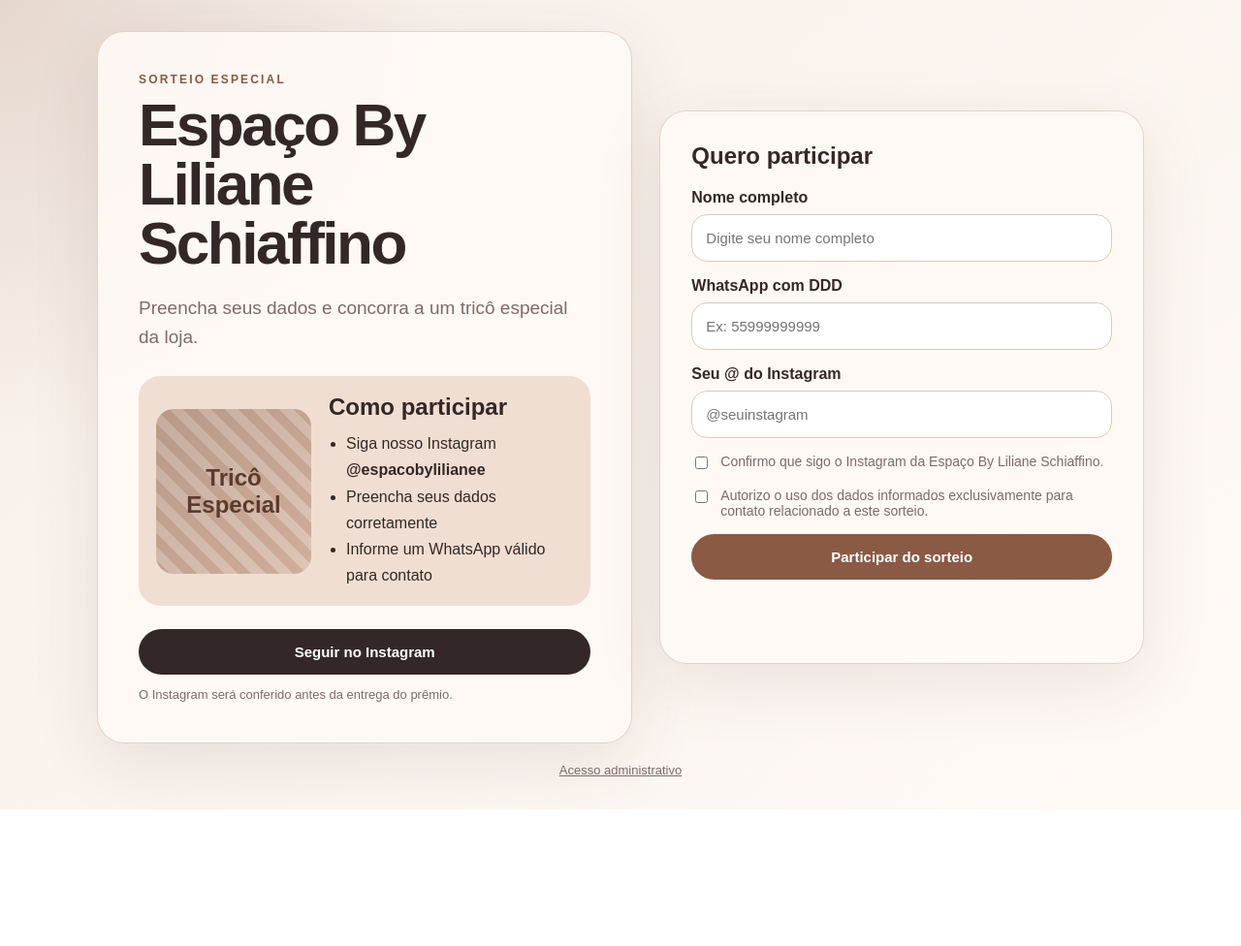
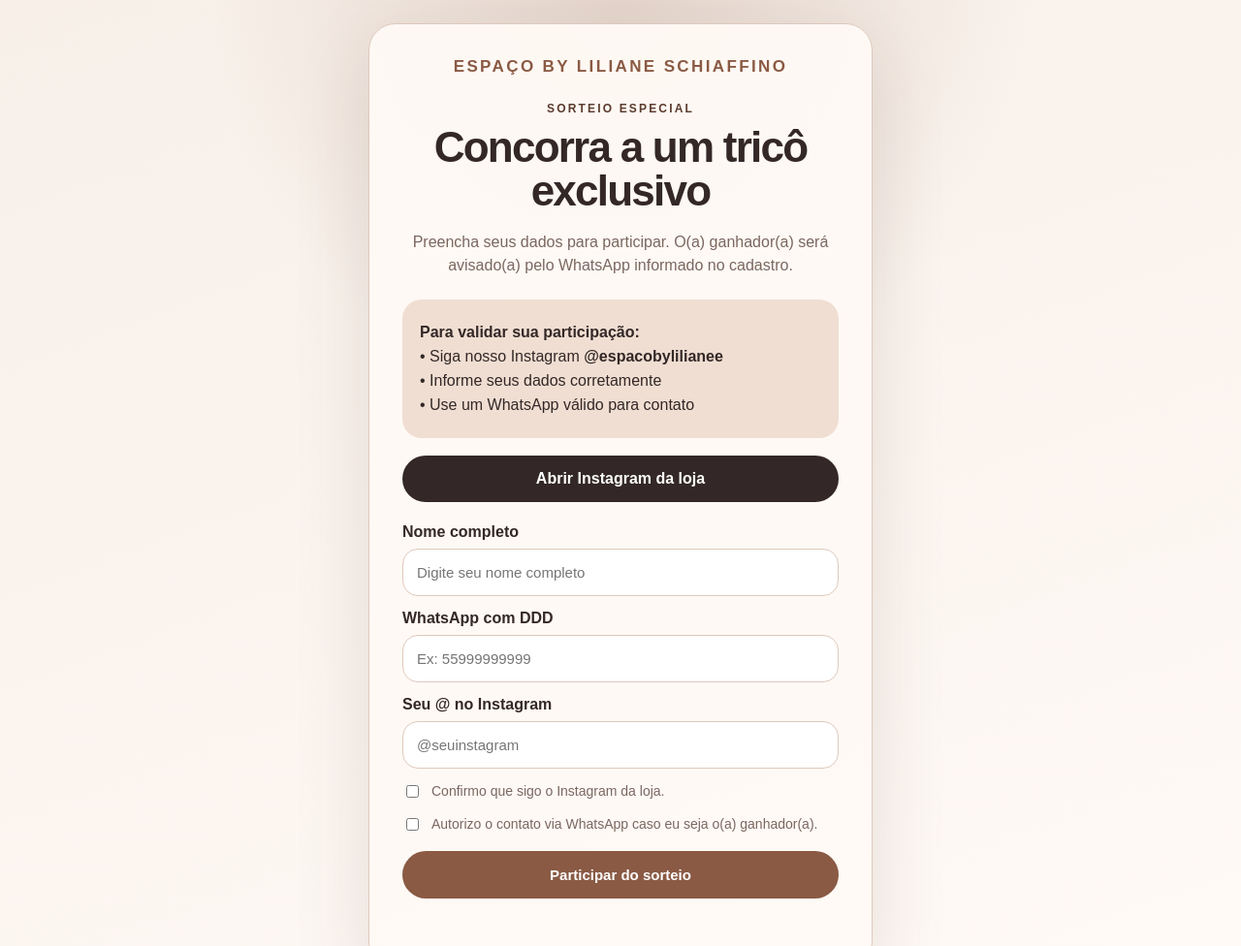
Before and after one commit to fabianofagundes05-hub/sorteio-espaco-liliane, a website: page index.html in a window 1280 px wide. Shown: the top 976 px of the page at 97% size. Before the commit the page ends 835 px from the top, so only its background shows below. Drawn offline with Linux system fonts and the light colour scheme.

Commit message:
Add files via upload

```diff
--- a/index.html
+++ b/index.html
@@ -4,79 +4,70 @@
   <meta charset="UTF-8" />
   <meta name="viewport" content="width=device-width, initial-scale=1.0" />
   <title>Sorteio | Espaço By Liliane Schiaffino</title>
-  <meta name="description" content="Participe do sorteio da Espaço By Liliane Schiaffino e concorra a um tricô especial." />
+  <meta name="description" content="Participe do sorteio da Espaço By Liliane Schiaffino." />
   <link rel="stylesheet" href="style.css" />
 </head>
 <body>
   <main class="page">
-    <section class="hero">
-      <div class="hero__content">
-        <p class="eyebrow">Sorteio Especial</p>
-        <h1>Espaço By Liliane Schiaffino</h1>
-        <p class="lead">
-          Preencha seus dados e concorra a um tricô especial da loja.
-        </p>
+    <section class="card">
+      <div class="logo">Espaço By Liliane Schiaffino</div>
 
-        <div class="prize-card">
-          <div class="prize-card__image">
-            <span>Tricô<br>Especial</span>
-          </div>
-          <div>
-            <h2>Como participar</h2>
-            <ul>
-              <li>Siga nosso Instagram <strong>@espacobylilianee</strong></li>
-              <li>Preencha seus dados corretamente</li>
-              <li>Informe um WhatsApp válido para contato</li>
-            </ul>
-          </div>
-        </div>
+      <p class="tag">Sorteio Especial</p>
 
-        <a class="instagram-button" href="https://www.instagram.com/espacobylilianee/" target="_blank" rel="noopener">
-          Seguir no Instagram
-        </a>
+      <h1>Concorra a um tricô exclusivo</h1>
 
-        <p class="note">
-          O Instagram será conferido antes da entrega do prêmio.
-        </p>
+      <p class="description">
+        Preencha seus dados para participar. O(a) ganhador(a) será avisado(a)
+        pelo WhatsApp informado no cadastro.
+      </p>
+
+      <div class="rules">
+        <p><strong>Para validar sua participação:</strong></p>
+        <p>• Siga nosso Instagram <strong>@espacobylilianee</strong></p>
+        <p>• Informe seus dados corretamente</p>
+        <p>• Use um WhatsApp válido para contato</p>
       </div>
 
-      <form id="form-sorteio" class="form-card">
-        <h2>Quero participar</h2>
+      <a
+        class="instagram-link"
+        href="https://www.instagram.com/espacobylilianee/"
+        target="_blank"
+        rel="noopener"
+      >
+        Abrir Instagram da loja
+      </a>
 
+      <form id="form-sorteio">
         <label>
           Nome completo
-          <input type="text" name="nome" placeholder="Digite seu nome completo" autocomplete="name" required />
+          <input type="text" name="nome" placeholder="Digite seu nome completo" required />
         </label>
 
         <label>
           WhatsApp com DDD
-          <input type="tel" name="whatsapp" placeholder="Ex: 55999999999" inputmode="numeric" required />
+          <input type="tel" name="whatsapp" placeholder="Ex: 55999999999" required />
         </label>
 
         <label>
-          Seu @ do Instagram
-          <input type="text" name="instagram" placeholder="@seuinstagram" autocomplete="off" required />
+          Seu @ no Instagram
+          <input type="text" name="instagram" placeholder="@seuinstagram" required />
         </label>
 
         <label class="checkbox">
           <input type="checkbox" name="confirmouSeguir" required />
-          <span>Confirmo que sigo o Instagram da Espaço By Liliane Schiaffino.</span>
+          <span>Confirmo que sigo o Instagram da loja.</span>
         </label>
 
         <label class="checkbox">
           <input type="checkbox" name="aceiteDados" required />
-          <span>Autorizo o uso dos dados informados exclusivamente para contato relacionado a este sorteio.</span>
+          <span>Autorizo o contato via WhatsApp caso eu seja o(a) ganhador(a).</span>
         </label>
 
         <button id="submit-button" type="submit">Participar do sorteio</button>
 
-        <p id="mensagem" class="message" role="status"></p>
+        <p id="mensagem" class="message"></p>
       </form>
     </section>
-
-    <footer>
-      <a href="/admin.html">Acesso administrativo</a>
-    </footer>
   </main>
 
   <script>
@@ -84,17 +75,14 @@
     const mensagem = document.getElementById("mensagem");
     const button = document.getElementById("submit-button");
 
-    function limparWhatsApp(valor) {
-      return String(valor || "").replace(/\D/g, "");
-    }
-
     form.addEventListener("submit", async (event) => {
       event.preventDefault();
 
       const data = new FormData(form);
+
       const payload = {
         nome: data.get("nome"),
-        whatsapp: limparWhatsApp(data.get("whatsapp")),
+        whatsapp: String(data.get("whatsapp") || "").replace(/\D/g, ""),
         instagram: data.get("instagram"),
         confirmouSeguir: data.get("confirmouSeguir") === "on",
         aceiteDados: data.get("aceiteDados") === "on"
@@ -102,7 +90,7 @@
 
       if (payload.whatsapp.length < 10 || payload.whatsapp.length > 13) {
         mensagem.textContent = "Informe um WhatsApp válido com DDD.";
-        mensagem.className = "message message--error";
+        mensagem.className = "message error";
         return;
       }
 
@@ -120,14 +108,14 @@
         const result = await response.json();
 
         mensagem.textContent = result.message;
-        mensagem.className = result.success ? "message message--success" : "message message--error";
+        mensagem.className = result.success ? "message success" : "message error";
 
         if (result.success) {
           form.reset();
         }
-      } catch (error) {
-        mensagem.textContent = "Não foi possível enviar agora. Tente novamente.";
-        mensagem.className = "message message--error";
+      } catch {
+        mensagem.textContent = "Não foi possível enviar. Tente novamente.";
+        mensagem.className = "message error";
       } finally {
         button.disabled = false;
         button.textContent = "Participar do sorteio";
--- a/package.json
+++ b/package.json
@@ -2,12 +2,6 @@
   "name": "sorteio-espaco-liliane",
   "version": "1.0.0",
   "private": true,
-  "scripts": {
-    "dev": "wrangler pages dev .",
-    "deploy": "wrangler pages deploy .",
-    "d1:create": "wrangler d1 create sorteio-espaco-liliane",
-    "d1:migrate": "wrangler d1 migrations apply sorteio-espaco-liliane"
-  },
   "devDependencies": {
     "wrangler": "latest"
   }
--- a/style.css
+++ b/style.css
@@ -6,161 +6,123 @@
   --bg: #f7efe8;
   --card: #fffaf6;
   --text: #332827;
-  --muted: #7d6b66;
+  --muted: #7a6760;
   --primary: #8a5a44;
   --primary-dark: #5b3b2d;
   --soft: #f0ded2;
-  --line: #dfc9bb;
+  --border: #dec9bc;
   --success: #1f7a4d;
   --error: #b3261e;
 }
 
 body {
   margin: 0;
+  min-height: 100vh;
   font-family: Arial, Helvetica, sans-serif;
   background:
-    radial-gradient(circle at top left, rgba(138, 90, 68, 0.16), transparent 30%),
-    linear-gradient(135deg, #f7efe8, #fffaf6);
+    radial-gradient(circle at top, rgba(138, 90, 68, 0.18), transparent 35%),
+    linear-gradient(160deg, #f7efe8 0%, #fffaf6 100%);
   color: var(--text);
 }
 
 .page {
   min-height: 100vh;
-  padding: 32px 18px;
+  display: grid;
+  place-items: center;
+  padding: 24px;
 }
 
-.hero {
+.card {
   width: 100%;
-  max-width: 1080px;
-  margin: 0 auto;
-  display: grid;
-  grid-template-columns: 1.05fr 0.95fr;
-  gap: 28px;
-  align-items: center;
+  max-width: 520px;
+  background: rgba(255, 250, 246, 0.94);
+  border: 1px solid var(--border);
+  border-radius: 28px;
+  padding: 34px;
+  box-shadow: 0 24px 80px rgba(70, 42, 28, 0.13);
 }
 
-.hero__content,
-.form-card,
-.admin-card {
-  background: rgba(255, 250, 246, 0.88);
-  border: 1px solid rgba(223, 201, 187, 0.8);
-  border-radius: 28px;
-  box-shadow: 0 20px 70px rgba(70, 42, 28, 0.10);
+.logo {
+  text-align: center;
+  font-size: 17px;
+  letter-spacing: 0.14em;
+  text-transform: uppercase;
+  color: var(--primary);
+  font-weight: 800;
+  margin-bottom: 26px;
 }
 
-.hero__content {
-  padding: 42px;
-}
-
-.eyebrow {
-  margin: 0 0 10px;
-  color: var(--primary);
+.tag {
+  text-align: center;
+  color: var(--primary-dark);
+  font-weight: 800;
   text-transform: uppercase;
   letter-spacing: 0.18em;
-  font-weight: 700;
   font-size: 12px;
+  margin: 0 0 10px;
 }
 
 h1 {
+  text-align: center;
+  font-size: clamp(30px, 6vw, 44px);
+  line-height: 1.03;
   margin: 0;
-  font-size: clamp(34px, 6vw, 62px);
-  line-height: 0.98;
   letter-spacing: -0.04em;
 }
 
-.lead {
-  font-size: 19px;
+.description {
+  text-align: center;
   color: var(--muted);
   line-height: 1.55;
-  margin: 22px 0 26px;
+  margin: 18px 0 22px;
 }
 
-.prize-card {
-  display: grid;
-  grid-template-columns: 160px 1fr;
-  gap: 18px;
-  align-items: center;
+.rules {
   background: var(--soft);
-  border-radius: 22px;
+  border-radius: 20px;
   padding: 18px;
-  margin: 24px 0;
+  margin-bottom: 18px;
+  color: var(--text);
 }
 
-.prize-card__image {
-  height: 170px;
-  border-radius: 18px;
-  background:
-    linear-gradient(135deg, rgba(91, 59, 45, .25), rgba(138, 90, 68, .10)),
-    repeating-linear-gradient(45deg, #d7b8a5 0 10px, #e8d2c4 10px 20px);
-  display: grid;
-  place-items: center;
-  text-align: center;
-  color: var(--primary-dark);
-  font-weight: 800;
-  font-size: 24px;
+.rules p {
+  margin: 7px 0;
 }
 
-.prize-card h2 {
-  margin: 0 0 10px;
-}
-
-.prize-card ul {
-  padding-left: 18px;
-  margin: 0;
-  line-height: 1.7;
-}
-
-.instagram-button,
-button {
+.instagram-link {
+  display: block;
   width: 100%;
-  border: none;
+  text-align: center;
+  background: var(--text);
+  color: white;
+  text-decoration: none;
   border-radius: 999px;
   padding: 15px 18px;
   font-weight: 800;
-  cursor: pointer;
-  text-decoration: none;
-  font-size: 15px;
-  transition: transform .15s ease, opacity .15s ease;
+  margin-bottom: 22px;
+  transition: transform 0.15s ease, opacity 0.15s ease;
 }
 
-.instagram-button {
-  display: block;
-  text-align: center;
-  background: var(--text);
-  color: white;
+.instagram-link:hover {
+  transform: translateY(-1px);
+  opacity: 0.95;
 }
 
-.instagram-button:hover,
-button:hover {
-  transform: translateY(-1px);
-}
-
-.note {
-  color: var(--muted);
-  font-size: 13px;
-  margin-bottom: 0;
-}
-
-.form-card,
-.admin-card {
-  padding: 32px;
-}
-
-.form-card h2,
-.admin-card h1 {
-  margin-top: 0;
+form {
+  display: grid;
+  gap: 14px;
 }
 
 label {
   display: grid;
   gap: 8px;
-  margin-bottom: 16px;
-  font-weight: 700;
+  font-weight: 800;
+  color: var(--text);
 }
 
 input {
   width: 100%;
-  border: 1px solid var(--line);
+  border: 1px solid var(--border);
   border-radius: 16px;
   padding: 15px 14px;
   font-size: 15px;
@@ -168,13 +130,19 @@ input {
   color: var(--text);
 }
 
+input:focus {
+  outline: 2px solid rgba(138, 90, 68, 0.22);
+  border-color: var(--primary);
+}
+
 .checkbox {
   grid-template-columns: 20px 1fr;
+  align-items: flex-start;
   gap: 10px;
-  align-items: flex-start;
   font-weight: 500;
   color: var(--muted);
   font-size: 14px;
+  line-height: 1.4;
 }
 
 .checkbox input {
@@ -183,144 +151,55 @@ input {
 }
 
 button {
+  width: 100%;
+  border: none;
+  border-radius: 999px;
+  padding: 16px 18px;
   background: var(--primary);
   color: white;
+  font-size: 15px;
+  font-weight: 900;
+  cursor: pointer;
+  margin-top: 4px;
+  transition: transform 0.15s ease, opacity 0.15s ease;
+}
+
+button:hover {
+  transform: translateY(-1px);
 }
 
 button:disabled {
-  opacity: .65;
+  opacity: 0.65;
   cursor: not-allowed;
 }
 
 .message {
   min-height: 22px;
+  text-align: center;
   font-weight: 800;
-  text-align: center;
+  margin: 2px 0 0;
 }
 
-.message--success {
+.success {
   color: var(--success);
 }
 
-.message--error {
+.error {
   color: var(--error);
 }
 
-footer {
-  max-width: 1080px;
-  margin: 18px auto 0;
-  text-align: center;
-}
-
-footer a {
-  color: var(--muted);
-  font-size: 13px;
-}
-
-.admin-page {
-  max-width: 1100px;
-  margin: 0 auto;
-}
-
-.admin-actions {
-  display: flex;
-  flex-wrap: wrap;
-  gap: 10px;
-  margin: 18px 0 24px;
-}
-
-.admin-actions button,
-.admin-actions a {
-  width: auto;
-  display: inline-flex;
-  align-items: center;
-  justify-content: center;
-  border-radius: 999px;
-  padding: 12px 16px;
-  background: var(--primary);
-  color: white;
-  text-decoration: none;
-  font-weight: 800;
-}
-
-.admin-actions .secondary {
-  background: var(--text);
-}
-
-.stats {
-  display: flex;
-  gap: 12px;
-  flex-wrap: wrap;
-  margin-bottom: 18px;
-}
-
-.stat {
-  background: var(--soft);
-  border-radius: 16px;
-  padding: 14px 18px;
-  min-width: 160px;
-}
-
-.stat strong {
-  font-size: 28px;
-  display: block;
-}
-
-.table-wrap {
-  overflow-x: auto;
-  border-radius: 18px;
-  border: 1px solid var(--line);
-}
-
-table {
-  width: 100%;
-  border-collapse: collapse;
-  min-width: 780px;
-  background: white;
-}
-
-th,
-td {
-  padding: 13px 12px;
-  border-bottom: 1px solid #eee0d7;
-  text-align: left;
-  font-size: 14px;
-}
-
-th {
-  background: var(--soft);
-}
-
-.winner {
-  background: #fff;
-  border: 1px dashed var(--primary);
-  border-radius: 18px;
-  padding: 16px;
-  margin: 14px 0;
-  display: none;
-}
-
-.winner.show {
-  display: block;
-}
-
-@media (max-width: 840px) {
-  .hero {
-    grid-template-columns: 1fr;
+@media (max-width: 520px) {
+  .page {
+    padding: 14px;
   }
 
-  .hero__content,
-  .form-card,
-  .admin-card {
-    padding: 24px;
-    border-radius: 22px;
+  .card {
+    padding: 26px 20px;
+    border-radius: 24px;
   }
 
-  .prize-card {
-    grid-template-columns: 1fr;
-  }
-
-  .prize-card__image {
-    height: 130px;
+  .logo {
+    font-size: 13px;
+    letter-spacing: 0.10em;
   }
 }
```
Also changed, not shown: README.md.
